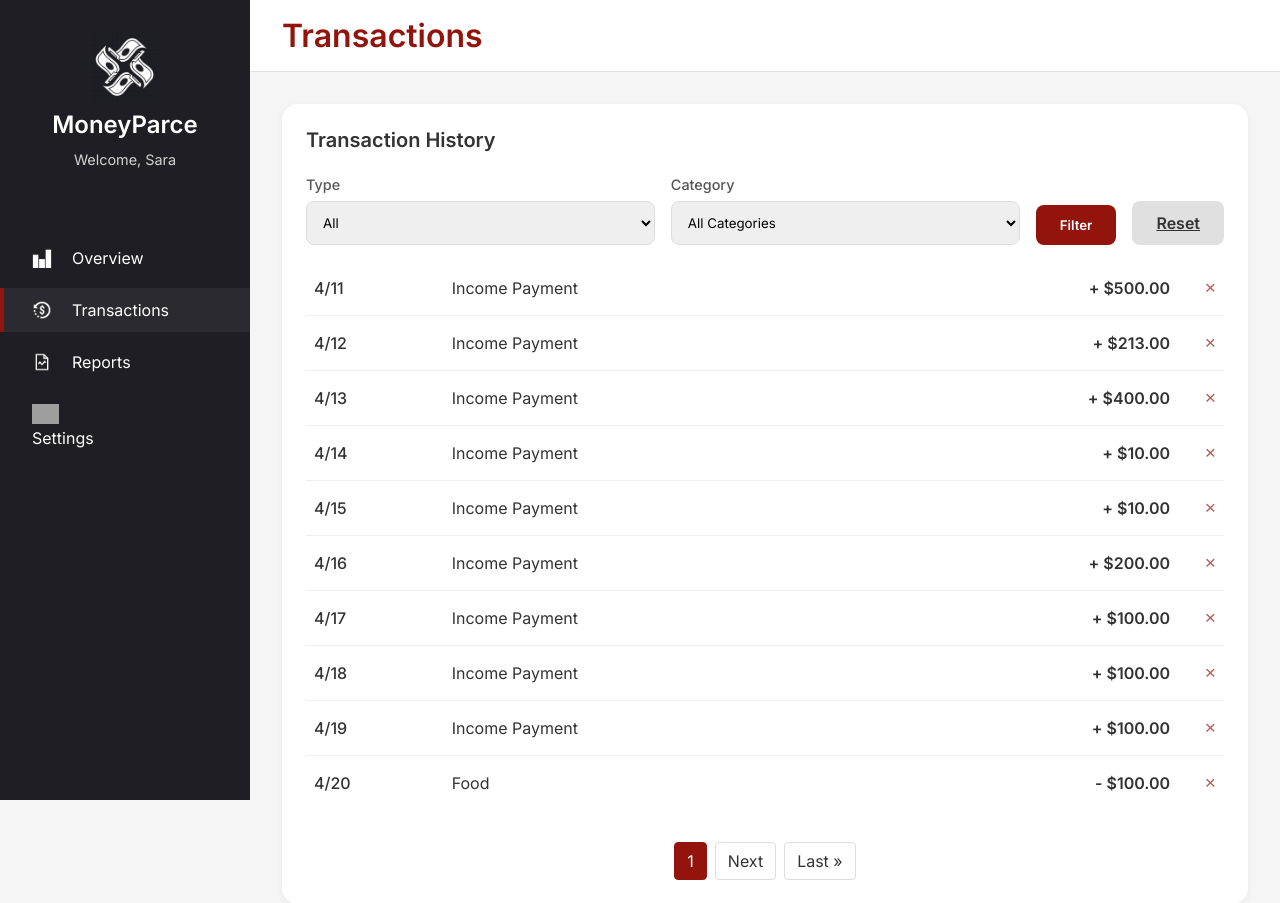
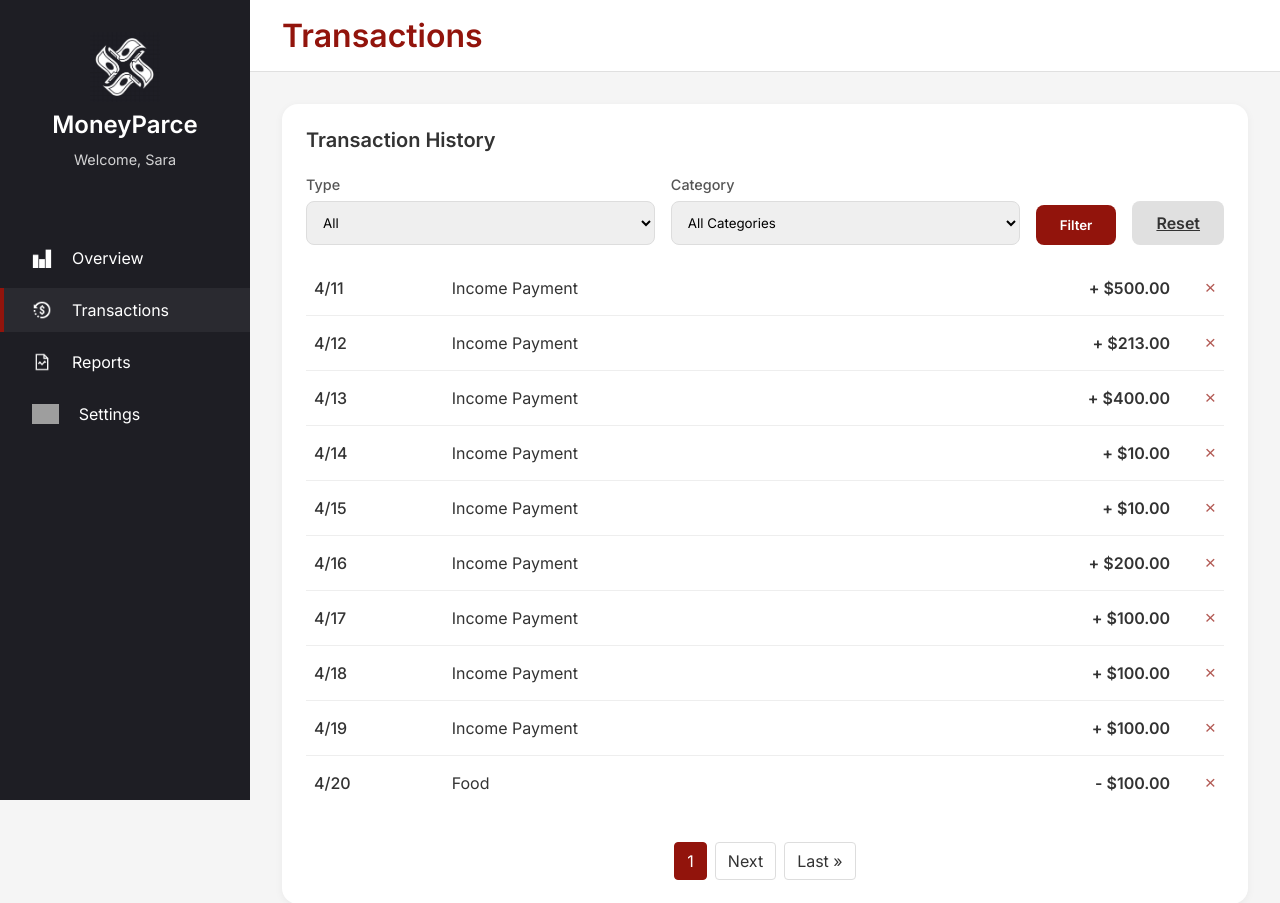
Before and after one commit to jacktran5665/MoneyParce-Website, a Django app: page /transactions/ in a window 1280 px wide. Shown: the top 903 px of the page. Run offline with Django 5.2, Linux system fonts and the light colour scheme; data comes from the database, SQL or seed files in the repository; grey boxes are pictures that could not be loaded.

Commit message:
fix setting element

```diff
--- a/transactions/static/css/transactions.css
+++ b/transactions/static/css/transactions.css
@@ -1,5 +1,3 @@
-/* Transactions page specific styles */
-
 body {
   font-family: "Inter", sans-serif;
   background-color: #f5f5f5;
@@ -11,7 +9,6 @@ body {
   display: flex;
 }
 
-/* Sidebar Styles */
 .sidebar {
   width: 250px;
   background-color: #1E1E24;
--- a/transactions/templates/transactions/history.html
+++ b/transactions/templates/transactions/history.html
@@ -37,11 +37,10 @@
         </a>
 
         <a href="#" class="nav-item">
-          <div class="navDiv">
             <img src="{% static 'img/settings.png' %}" style="height: 20px; margin-right: 20px;" />
             <div class="sideBarText">Settings</div>
-          </div>
         </a>
+
       </div>
     </div>
 
```
